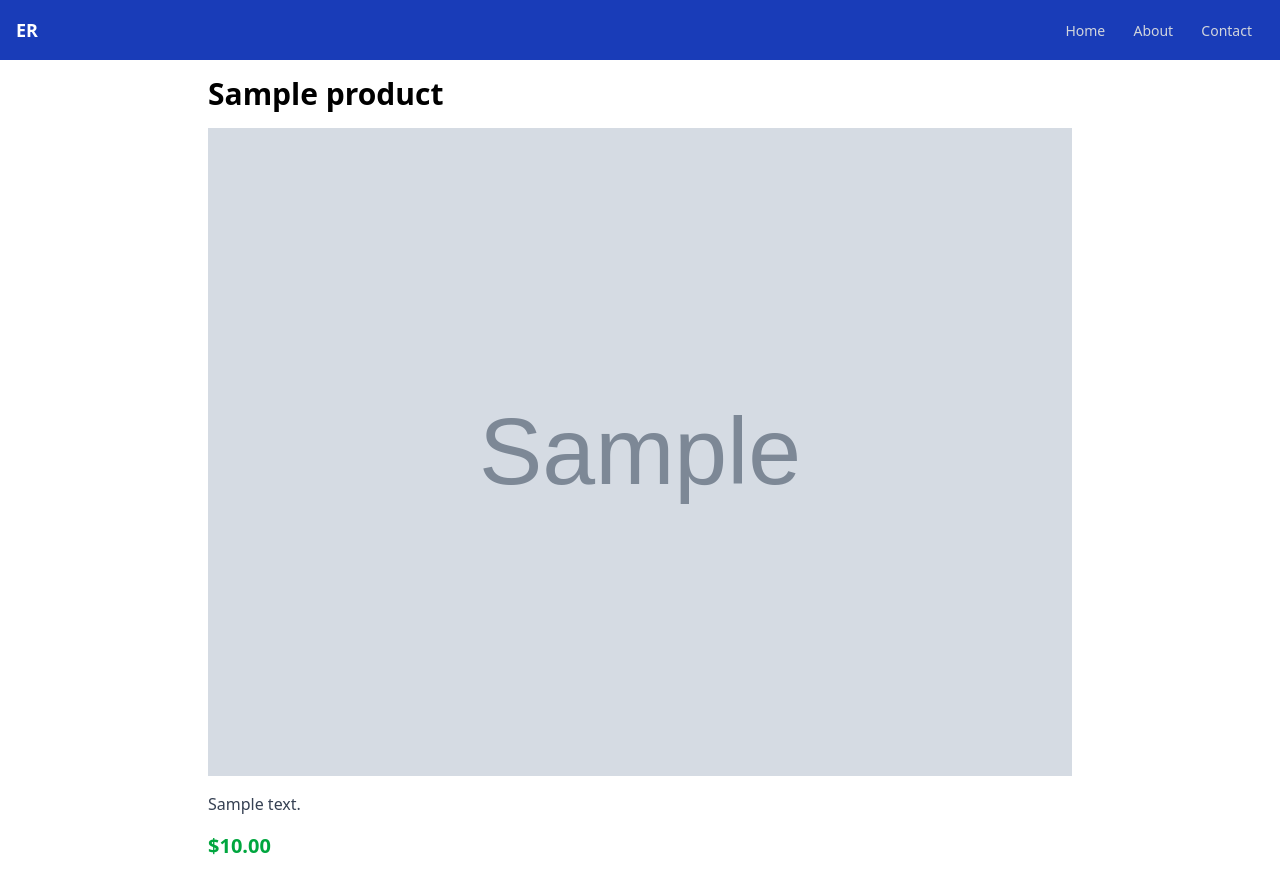
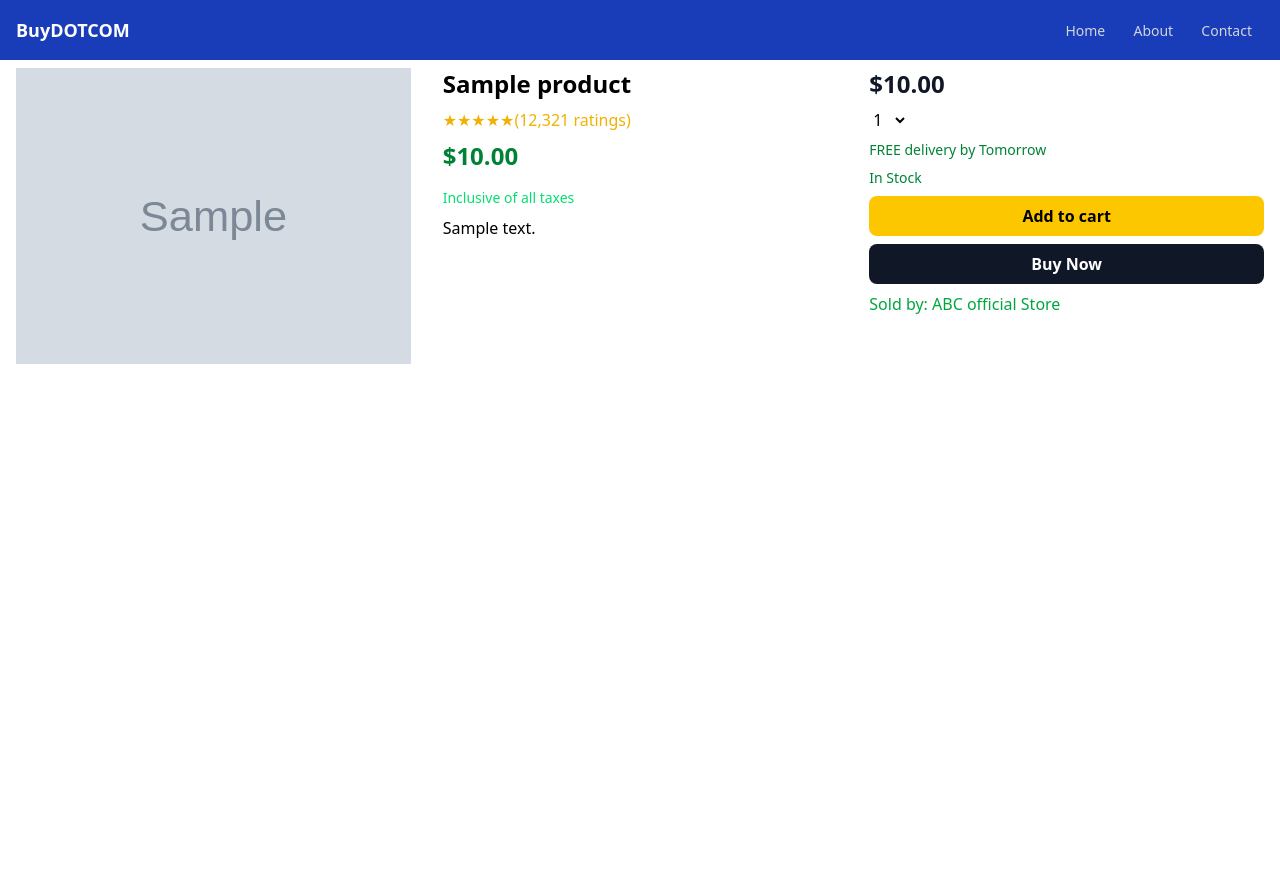
Before and after one commit to AishB007/Ecom, a Django app: a page that uses mysite/myapp/templates/myapp/base.html in a window 1280 px wide. After the commit the page ends 364 px from the top, so only its background shows below. Run offline with Django 5.2, Linux system fonts and the light colour scheme; tables that the repository leaves empty hold one stand-in row (values such as "Sample post"); grey boxes marked "Sample" are stand-in pictures.

Commit message:
phase6-product detail page are functional now

```diff
--- a/mysite/myapp/templates/myapp/base.html
+++ b/mysite/myapp/templates/myapp/base.html
@@ -4,12 +4,12 @@
     <meta charset="UTF-8">
     <meta name="viewport" content="width=device-width, initial-scale=1.0">
     <script src="https://cdn.jsdelivr.net/npm/@tailwindcss/browser@4"></script>
-    <title>My App</title>
+    <title>BuyDOTCOM</title>
 </head>
 <body>
     <nav class="bg-blue-800 p-4">
         <div class="container mx-auto flex justify-between items-center">
-            <a href="{% url 'index' %}" class="text-white font-bold text-lg">ER</a>
+            <a href="{% url 'index' %}" class="text-white font-bold text-lg">BuyDOTCOM</a>
             <div>
                 <a href="{% url 'index' %}" class="text-gray-300 hover:text-white px-3 py-2 rounded-md text-sm font-medium">Home</a>
                 <a href="" class="text-gray-300 hover:text-white px-3 py-2 rounded-md text-sm font-medium">About</a>
--- a/mysite/myapp/templates/myapp/product_detail.html
+++ b/mysite/myapp/templates/myapp/product_detail.html
@@ -1,10 +1,46 @@
 {%extends 'myapp/base.html' %}
 
 {% block content %}
-    <div class="max-w-4xl mx-auto p-4">
-        <h1 class="text-3xl font-bold mb-4">{{ product.name }}</h1>
-        <img src="{{ product.image.url }}" alt="{{ product.name }}" class="w-full h-auto mb-4">
-        <p class="text-gray-700 mb-4">{{ product.description }}</p>
-        <p class="text-green-600 font-bold text-xl">${{ product.price }}</p>
+    <div class="grid sm:grid-cols-1 md:grid-cols-3 mx-auto">
+        <div class="py-2 col-span-1 px-4" >
+            <!-- for product image -->
+            <img src="{{ product.image.url }}" alt="{{ product.name }}">
+        </div>
+        <div class="px-4 py-2 col-span-1 space-y-2" >
+            <!-- for product description and name -->
+            <h1 class="text-2xl font-bold mb-2">{{ product.name }}</h1>
+            <div class="text-yellow-500">
+                <span>★★★★★(12,321 ratings)</span>
+            </div>
+            <p class="text-2xl text-green-700 font-semibold mb-4">${{ product.price }}</p>
+            <p class="text-sm text-green-400">Inclusive of all taxes</p>
+            <ul>
+                <li>{{ product.description }}</li>
+            </ul>
+            <!-- <p class="text-gray-700 mb-4">{{ product.description }}</p> -->
+        </div>
+        <div class="px-4 py-2 col-span-1 space-y-2">
+                <p class="text-2xl font-semibold text-gray-900">${{product.price}}</p>
+                <div>
+                    <select name="" id="">
+                        {% for i in stock_range %}
+                            <option value="{{i}}">{{i}}</option>
+                        {% endfor %}
+                        <!-- <option value="">1</option>
+                        <option value="">2</option>
+                        <option value="">3</option> -->
+                    </select>
+                </div>
+                <p class="text-sm text-green-700">FREE delivery by Tomorrow</p>
+                {% if product.stock > 0 %}
+                    <p class="text-sm text-green-700">In Stock</p>
+                {% else %}
+                    <p class="text-sm text-red-700">Out of Stock</p>
+                {% endif %}
+                <button class="w-full bg-yellow-400 text-black font-semibold py-2 rounded-lg">Add to cart</button>
+                <button class="w-full bg-gray-900 text-white font-semibold py-2 rounded-lg">Buy Now</button>
+                <p class="text-green-600">Sold by: ABC official Store</p>
+        </div>
+
     </div>
 {% endblock %}
--- a/mysite/myapp/views.py
+++ b/mysite/myapp/views.py
@@ -8,4 +8,4 @@ def index(request):
 # to view a product detail by its slug
 def product_detail(request, slug):
     product = Product.objects.get(slug=slug)
-    return render(request, 'myapp/product_detail.html', {'product': product})
+    return render(request, 'myapp/product_detail.html', {'product': product,"stock_range": range(1,product.stock+1)})
```
